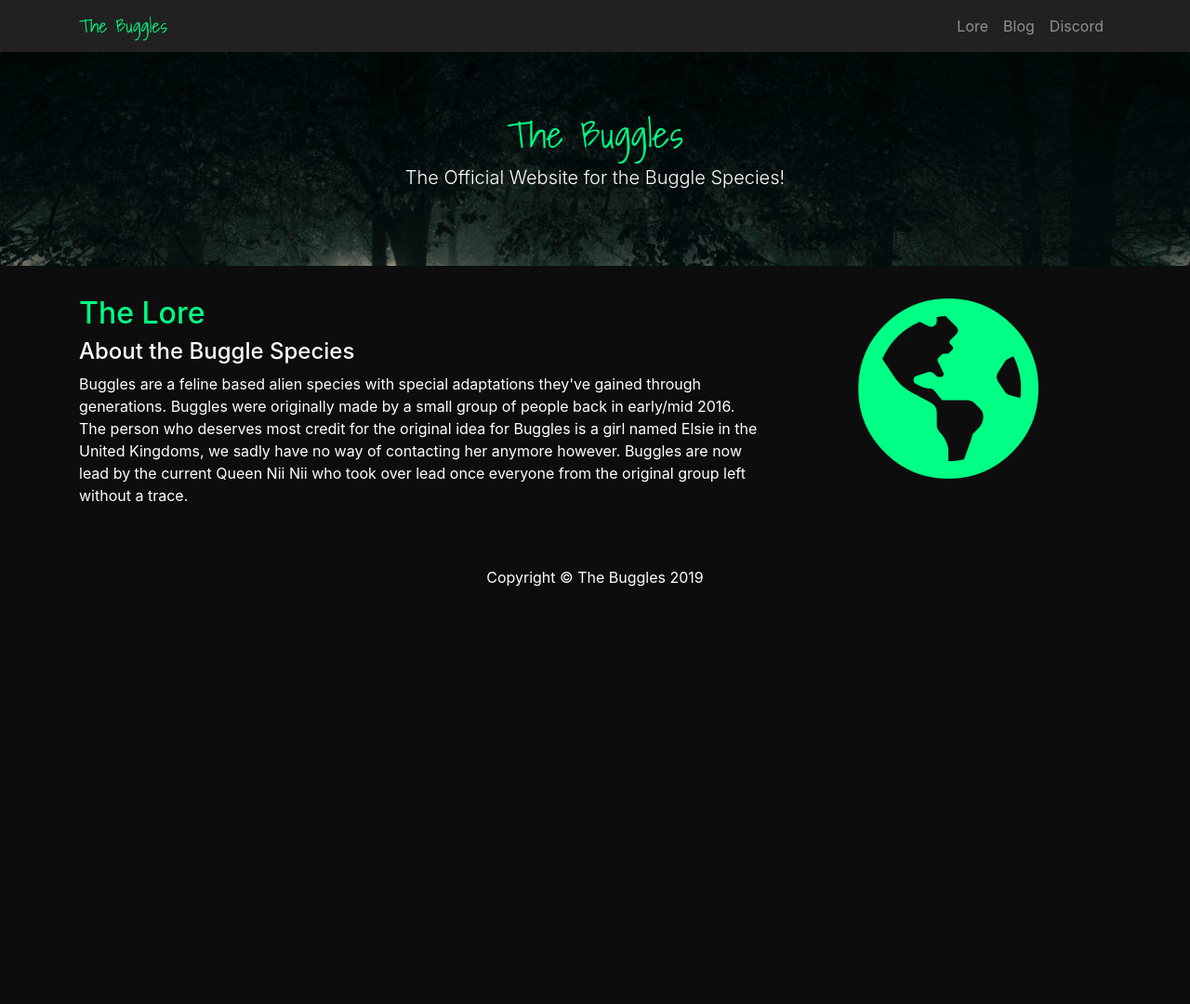
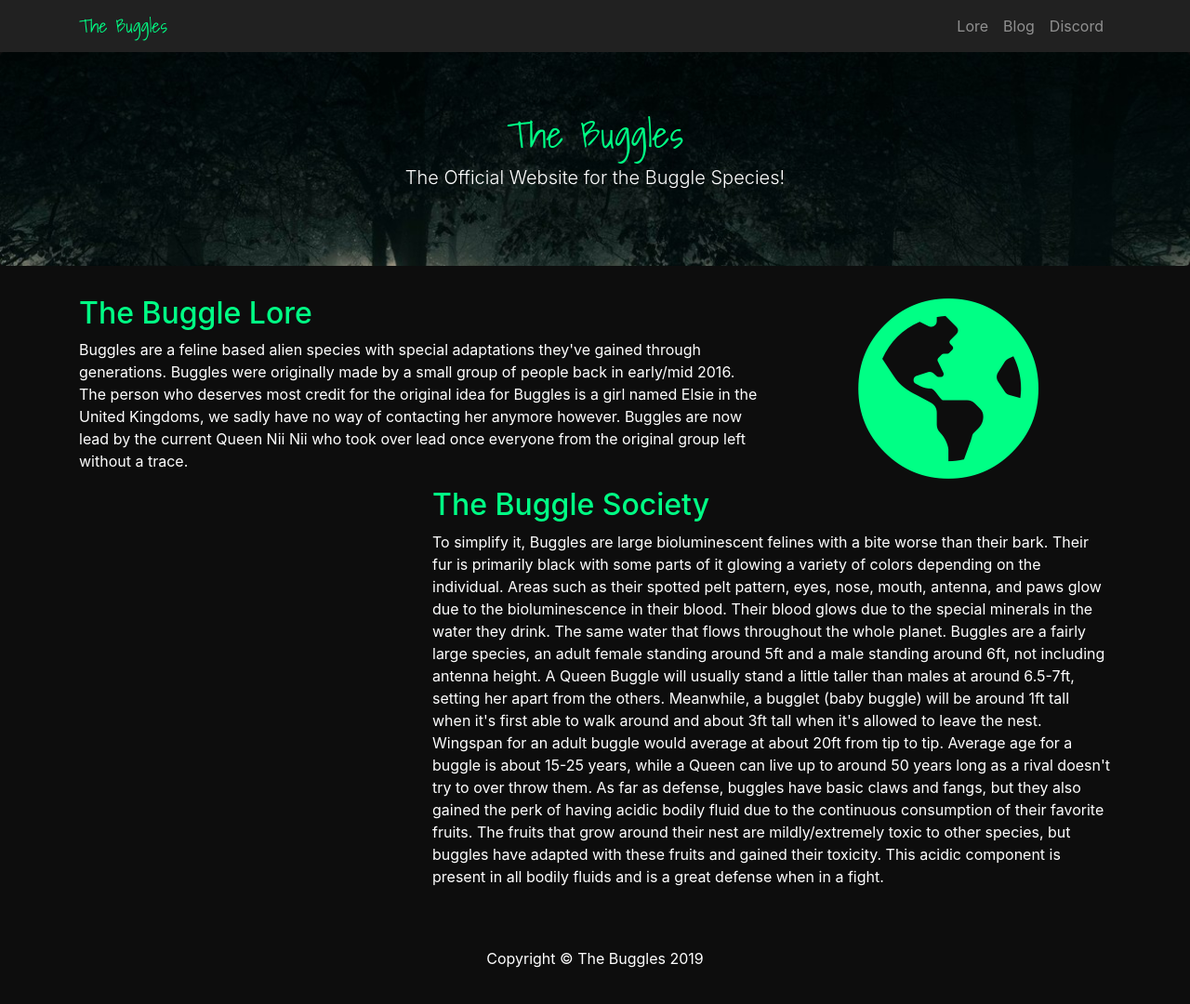
Before and after one commit to bugglespecies/bugglespecies.github.com, a Jekyll site: the page built from index.md, in a window 1280 px wide and 1091 px high. Shown: the top 1080 px of the window at 93% size. Built offline with Jekyll 4.4.1, drawn with Linux system fonts in a browser that asks for light colours; nearby versions of some CDN libraries.

Commit message:
Update homepage.html

```diff
--- a/_layouts/homepage.html
+++ b/_layouts/homepage.html
@@ -38,7 +38,7 @@
 			<div class="collapse navbar-collapse" id="navbarResponsive">
 				<ul class="navbar-nav ml-auto">
 					<li class="nav-item">
-						<a class="nav-link" href="#lore" title="The Buggle Lore">Lore</a>
+						<a class="nav-link" href="{{ site.url }}/#lore" title="The Buggle Lore">Lore</a>
 					</li>
 					<li class="nav-item dropdown">
 						<a class="nav-link dropdown-toggle" href="#" id="navbarDropdownBlog" data-toggle="dropdown">Blog</a>
@@ -64,16 +64,41 @@
 	<div class="container">
 		<div class="row">
 			<div class="col-sm-8">
-				<h2 class="text-primary">The Lore</h2>
-				<h4>About the Buggle Species</h4>
+				<h2 class="text-primary">The Buggle Lore</h2>
 				<p>Buggles are a feline based alien species with special adaptations they've gained through generations.
 				Buggles were originally made by a small group of  people back in early/mid 2016. The person who deserves
 				most credit for the original idea for Buggles is a girl named Elsie in the United Kingdoms, we sadly have
 				no way of contacting her anymore however. Buggles are now lead by the current Queen Nii Nii who took over
 				lead once everyone from the original group left without a trace.</p>
 			</div>
-		<div class="col-sm-4 text-center">
-			<i class="fas fa-globe-americas text-primary" style="font-size: 200px;"></i>
+			<div class="col-sm-4 text-center">
+				<i class="fas fa-globe-americas text-primary" style="font-size: 200px;"></i>
+			</div>
+		</div>
+	</div>
+	<!-- Society -->
+	<div class="container">
+		<div class="row">
+			<div class="col-sm-4 text-center">
+				<i class="fas fa-balance-scales text-primary" style="font-size: 200px;"></i>
+			</div>
+			<div class="col-sm-8">
+				<h2 class="text-primary">The Buggle Society</h2>
+				<p>To simplify it, Buggles are large bioluminescent felines with a bite worse than their bark.
+				Their fur is primarily black with some parts of it glowing a variety of colors depending on the individual.
+				Areas such as their spotted pelt pattern, eyes, nose, mouth, antenna, and paws glow due to the bioluminescence
+				in their blood. Their blood glows due to the special minerals in the water they drink. The same water that
+				flows throughout the whole planet. Buggles are a fairly large species, an adult female standing around 5ft
+				and a male standing around 6ft, not including antenna height. A Queen Buggle will usually stand a little taller
+				than males at around 6.5-7ft, setting her apart from the others. Meanwhile, a bugglet (baby buggle) will be around
+				1ft tall when it's first able to walk around and about 3ft tall when it's allowed to leave the nest. Wingspan
+				for an adult buggle would average at about 20ft from tip to tip. Average age for a buggle is about 15-25 years,
+				while a Queen can live up to around 50 years long as a rival doesn't try to over throw them. As far as defense,
+				buggles have basic claws and fangs, but they also gained the perk of having acidic bodily fluid due to the continuous
+				consumption of their favorite fruits. The fruits that grow around their nest are mildly/extremely toxic to other
+				species, but buggles have adapted with these fruits and gained their toxicity. This acidic component is present
+				in all bodily fluids and is a great defense when in a fight.</p>
+			</div>
 		</div>
 	</div>
 	<!-- Footer -->
```
